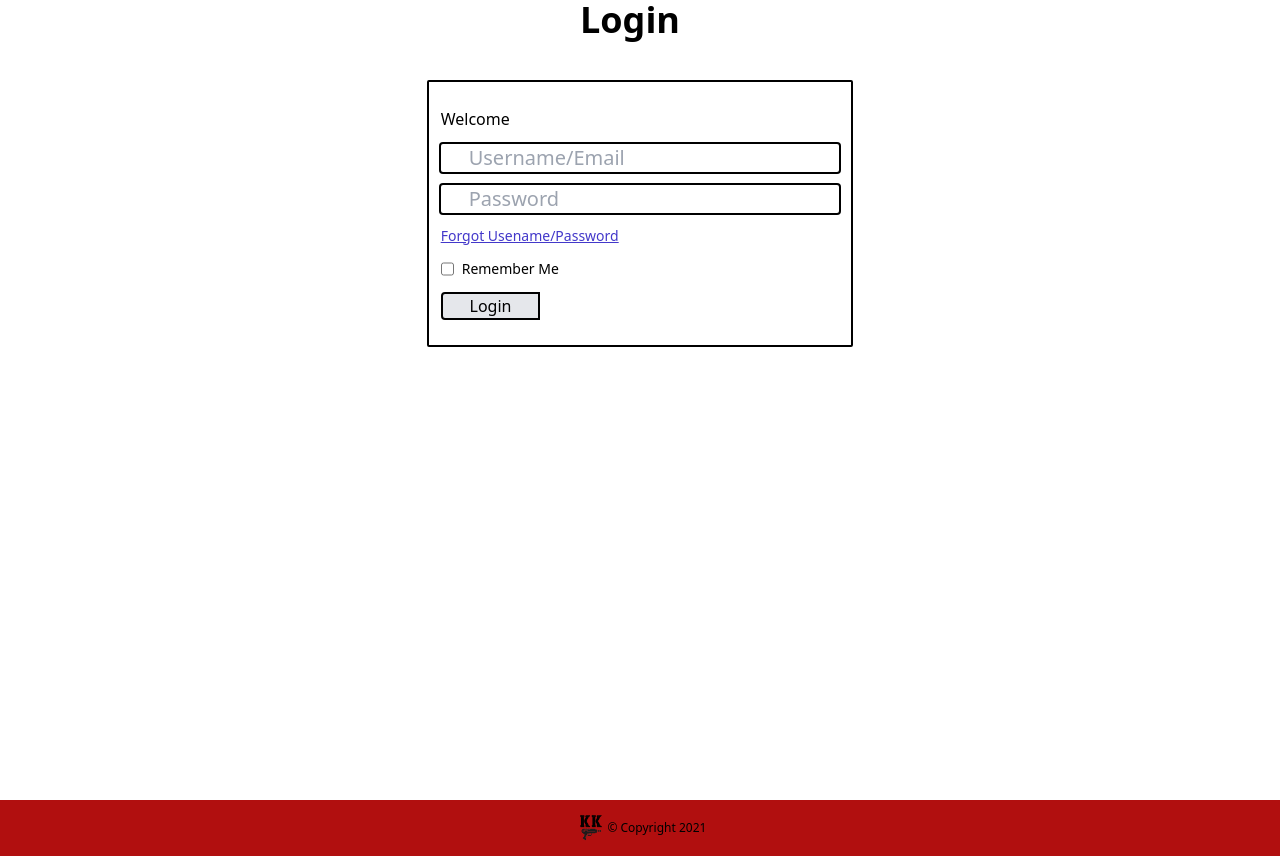
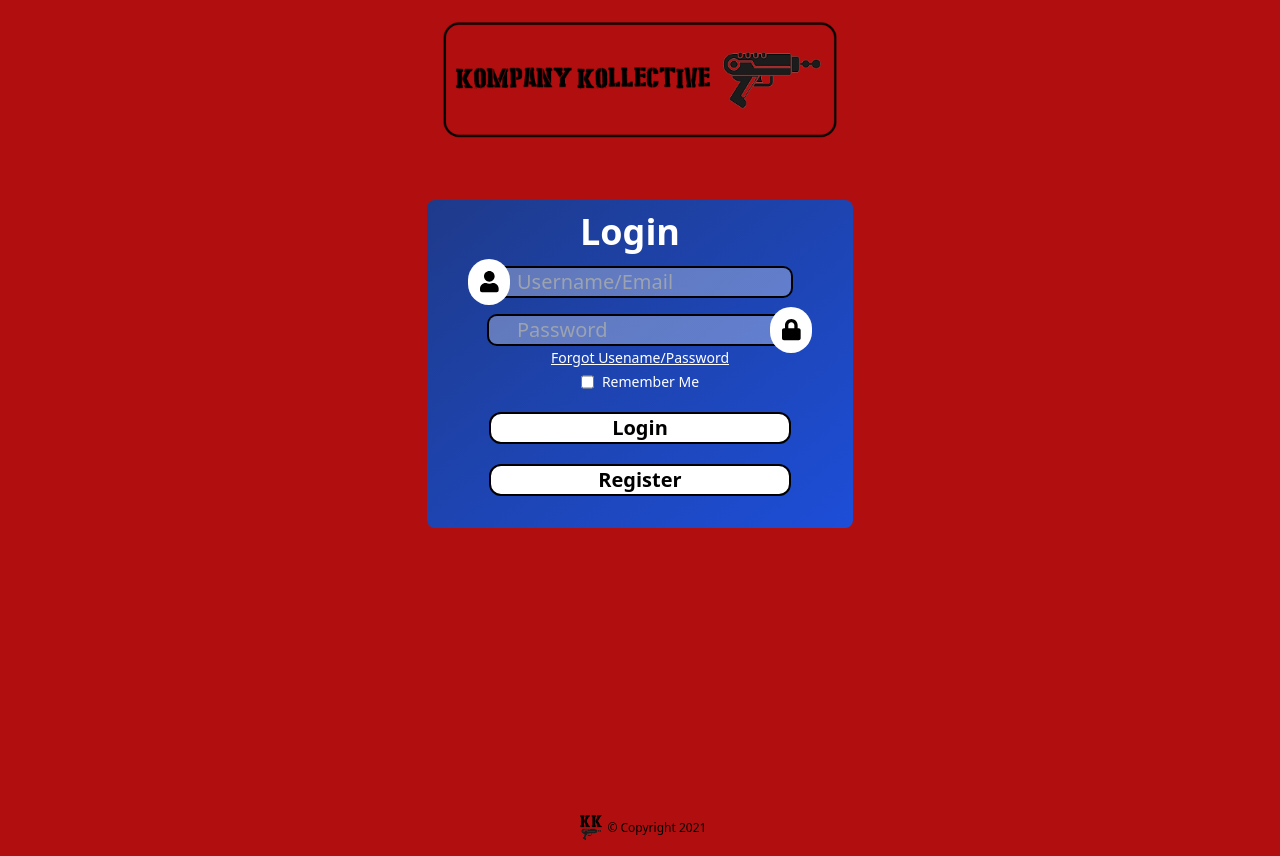
Before and after one commit to UWL-Kompany/kompany-project, a React (Create React App) app: page /login in a window 1280 px wide. Built offline with nearby package versions, Linux system fonts and the light colour scheme.

Commit message:
login update plus force login

```diff
--- a/src/Views/Home.js
+++ b/src/Views/Home.js
@@ -1,5 +1,6 @@
-import React from "react";
-import { Link } from "react-router-dom";
+import React, { useEffect } from "react";
+import { Link, useHistory } from "react-router-dom";
+import { useDispatch, useSelector } from "react-redux";
 import DealsBanner from "../Components/DealBanner";
 // import logo from "../Images/UWL-Logo.png";
 
@@ -9,6 +10,19 @@ const Home = (props) => {
   // the main home page, displays some about infomation along with a logo for UWL
   // also includes links to other pages
   // uses Tailwind CSS for styling
+  const history = useHistory();
+  const login = useSelector((state) => state.account.login);
+
+  useEffect(() => {
+    //console.log("login status: " + login.toString());
+    if (!login) {
+      forceNextScreen();
+    }
+  }, []);
+
+  const forceNextScreen = () => {
+    history.push("/login");
+  };
 
   let data = [
     {
--- a/src/Views/Login.js
+++ b/src/Views/Login.js
@@ -1,53 +1,97 @@
 import React, { useEffect, useState } from "react";
 import { useDispatch, useSelector } from "react-redux";
 // import logo from "../Images/UWL-Logo.png";
-
+import { FontAwesomeIcon } from "@fortawesome/react-fontawesome";
+import {
+  faShoppingCart,
+  faUser,
+  faLock,
+} from "@fortawesome/free-solid-svg-icons"; // the icons used
 import {
   toggleAccountLogin,
   changeDetails,
 } from "../Redux/Actions/accountActions";
+import { Link, useHistory } from "react-router-dom";
+
+import logo_big from "../Assets/Images/logo-big.png";
 
 const Login = (props) => {
   // the main Products page, displays some about infomation along with a logo for UWL
   // also includes links to other pages
   // uses Tailwind CSS for styling
+  const history = useHistory();
   const login = useSelector((state) => state.account.login);
   const dispatch = useDispatch();
 
   useEffect(() => {
     //console.log("login status: " + login.toString());
+    if (login) {
+      forceNextScreen();
+    }
   }, []);
 
+  const forceNextScreen = () => {
+    history.push("/");
+  };
+
+  const loginAttempt = () => {
+    dispatch(toggleAccountLogin(true));
+    forceNextScreen();
+  };
+
   return (
-    <div class="flex flex-col h-screen w-full justify-start justify-items-center content-center items-center place-content-center">
-      <div className="flex font-bold text-black text-4xl mr-5 text-right ">
+    <div class="flex flex-col h-screen w-full content-center items-center bg-primary">
+      <img
+        className="flex font-bold text-black text-4xl h-40 rounded-md"
+        src={logo_big}
+      />
+      <div class="flex flex-col w-1/3 rounded-lg justify-evenly items-center mt-10 p-3 from-blue-900 to-blue-700 bg-gradient-to-br">
+        <div className="flex font-bold text-white text-4xl mr-5 mb-4 text-right ">
           Login
         </div>
-      <div class="flex flex-col h-1/3 w-1/3 rounded-sm justify-evenly items-center mt-10 p-3 border-black border-2">
-        <div class="flex self-start">Welcome</div>
+        <div class="flex flex-row items-center mb-5 w-3/4">
+          <div class="flex fill-current text-black bg-green-200 justify-center items-center">
+            <div class="flex fill-current text-black bg-white rounded-3xl p-3 absolute">
+              <FontAwesomeIcon icon={faUser} size="lg" />
+            </div>
+          </div>
           <input
             type="text"
-          class="focus:ring-indigo-500 focus:ring-2 ring-2 focus:border-indigo-500 block w-full pl-7 pr-12 sm:text-xl ring-black rounded-sm"
+            class="flex w-full bg-opacity-30 bg-white focus:ring-indigo-500 focus:ring-2 ring-2 focus:border-indigo-500 block pl-7 pr-12 sm:text-xl ring-black rounded-lg"
             placeholder={"Username/Email"} // this doesn't do anything, just for filler
           />
+        </div>
+        <div class="flex flex-row items-center mb-1 w-3/4">
           <input
             type="text"
-          class="focus:ring-indigo-500 focus:ring-2 ring-2 focus:border-indigo-500 block w-full pl-7 pr-12 sm:text-xl ring-black rounded-sm"
+            class="flex w-full bg-opacity-30 bg-white focus:ring-indigo-500 focus:ring-2 ring-2 focus:border-indigo-500 block pl-7 pr-12 sm:text-xl ring-black rounded-lg"
             placeholder={"Password"} // this doesn't do anything, just for filler
           />
-        <p class="cursor-pointer self-start text-indigo-700 text-sm underline">
+          <div class="flex fill-current text-black bg-green-200 justify-center items-center">
+            <div class="flex fill-current text-black bg-white rounded-3xl p-3 absolute">
+              <FontAwesomeIcon icon={faLock} size="lg" />
+            </div>
+          </div>
+        </div>
+        <p class="cursor-pointer text-white text-sm underline mb-1 ">
           Forgot Usename/Password
         </p>
-        <div class="flex self-start text-sm flex-row">
+        <div class="flex text-sm flex-row mb-5 ">
           <input type="checkbox" class="form-checkbox mr-2"></input>
-          <p>Remember Me</p>
+          <p class="text-white">Remember Me</p>
         </div>
         <button
-          class="cursor-pointer flex w-1/4 border-black border-2 bg-gray-200 rounded-l self-start"
-          onClick={(e) => dispatch(toggleAccountLogin(true))}
+          class="cursor-pointer flex w-3/4 text-xl font-bold border-black border-2 bg-white rounded-xl mb-5"
+          onClick={(e) => loginAttempt()}
         >
           <p class="w-full text-center">Login</p>
         </button>
+        <Link
+          to="/register"
+          class="cursor-pointer flex w-3/4 text-xl font-bold border-black border-2 bg-white rounded-xl mb-5"
+        >
+          <p class="w-full text-center">Register</p>
+        </Link>
       </div>
     </div>
   );
```
Lines whose indentation alone changed are shown as unchanged.
